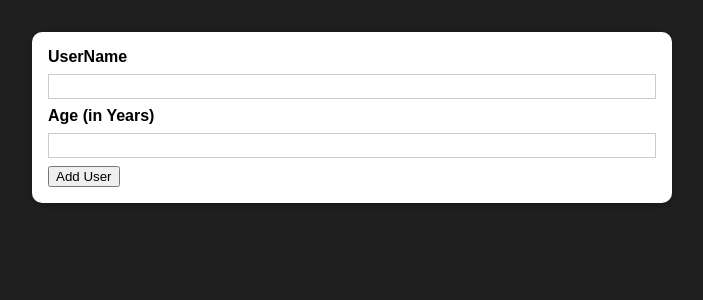
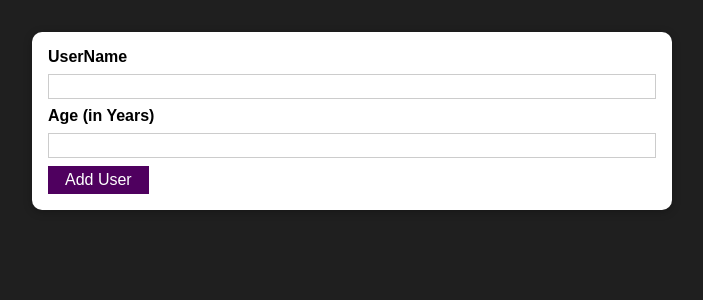
Before and after one commit to Musharraf188/error-model, a React (Create React App) app: page / in a window 1280 px wide. Shown: the top 300 px of the page, without its empty margins (288-991 px from the left). Built offline with nearby package versions, Linux system fonts and the light colour scheme.

Commit message:
Feach-userData/Successfully

```diff
--- /dev/null
+++ b/src/components/UI/Button.js
@@ -0,0 +1,8 @@
+import classes from './Button.module.css';
+const Button =(props)=>{
+return (<button className={classes.button}
+   type={props.type || 'button'}
+    onClick={props.onClick}>{props.children}</button>
+)}
+
+export default Button;
--- /dev/null
+++ b/src/components/UI/Button.module.css
@@ -0,0 +1,18 @@
+.button {
+    font: inherit;
+    border: 1px solid #4f005f;
+    background: #4f005f;
+    color: white;
+    padding: 0.25rem 1rem;
+    cursor: pointer;
+  }
+
+  .button:hover,
+  .button:active {
+    background: #741188;
+    border-color: #741188;
+  }
+
+  .button:focus {
+    outline: none;
+  }
--- a/src/components/Users/AddUser.js
+++ b/src/components/Users/AddUser.js
@@ -1,18 +1,39 @@
+
+import { useState } from 'react';
+import Button from '../UI/Button';
 import Card from '../UI/Card';
 import classes from './AddUser.module.css';
 
 const AddUser =()=>{
+    const [enteredUser, setEnteredUser] = useState('');
+    const [enteredAge, setEnteredAge] = useState('');
     const formHandler =(event)=>{
         event.preventDefault();
+        if(enteredUser.trim().length===0 || enteredAge.trim().length===0){
+            return;
+        }
+        if(+enteredAge <1 ){
+            return;
+        }
+        console.log(enteredAge, enteredUser);
+        setEnteredAge('');
+        setEnteredUser('');
     }
+    const userChangeHandler =(event)=>{
+setEnteredUser(event.target.value);
+    }
+    const ageChangeHandler =(event)=>{
+setEnteredAge(event.target.value);
+    }
+
     return (
         <Card className={classes.input}>
       <form onSubmit={formHandler}>
         <label htmlFor="user">UserName</label>
-        <input  id="user" type="text"/>
+        <input value={enteredUser} onChange={userChangeHandler}id="user" type="text"/>
         <label htmlFor="age">Age (in Years)</label>
-        <input id="age" type="text"/>
-        <button type="submit">Add User</button>
+        <input value={enteredAge} onChange={ageChangeHandler} id="age" type="text"/>
+        <Button type="submit">Add User</Button>
       </form>
       </Card>
     )
```
